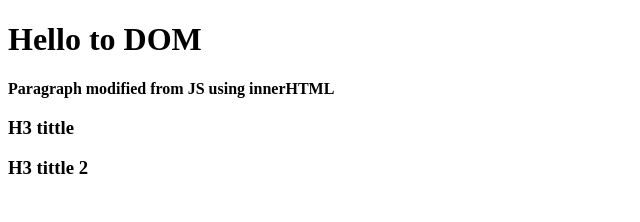
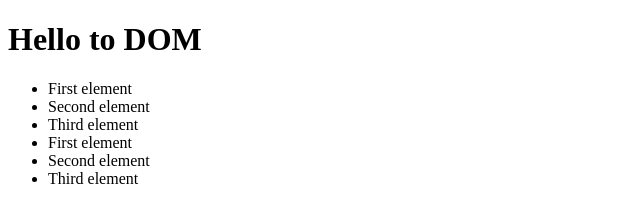
Before and after one commit to lgmamaniap/html-dom, a plain HTML site: page index.html in a window 1280 px wide. Shown: the whole page, without its empty margins (0-640 px from the left). Drawn offline with Linux system fonts and the light colour scheme.

Commit message:
feat: :construction: createElement function

```diff
--- a/app.js
+++ b/app.js
@@ -6,7 +6,7 @@ console.log(document.querySelector('#paragraph'))
 console.log(document.getElementById('paragraph'))
 
 console.log(document.querySelectorAll('.h3-danger'))
-*/
+
 
 const paragraph = document.querySelector('#paragraph')
 paragraph.textContent = 'Text modified from JS'
@@ -19,3 +19,27 @@ paragraph2.textContent = 'Paragraph modified from JS'
 paragraph.innerHTML = '<b>Paragraph modified from JS using innerHTML</b>'
 
 paragraph.classList.add('h3-danger', 'mx-2')
+*/
+
+
+// Create element and innerHTML generates Reflow :()
+const list = document.getElementById('list')
+console.log(list)
+
+const arrayElements = [
+  'First element',
+  'Second element',
+  'Third element',
+]
+
+arrayElements.forEach((textLi, index) => {
+  const li = document.createElement('li')
+  li.id = `id-li-${index}`
+  li.textContent = textLi
+
+  list.appendChild(li)
+})
+
+arrayElements.forEach((textLi, index) => {
+  list.innerHTML += `<li id="id-li-${index}">${textLi}</li>`
+})
--- a/index.html
+++ b/index.html
@@ -8,11 +8,7 @@
   <body>
     <h1>Hello to DOM</h1>
 
-    <p id="paragraph">Static text</p>
-
-    <h3 class="h3-danger">H3 tittle</h3>
-
-    <h3 class="h3-danger">H3 tittle 2</h3>
+    <ul id="list"></ul>
 
     <script src="app.js"></script>
   </body>
```
